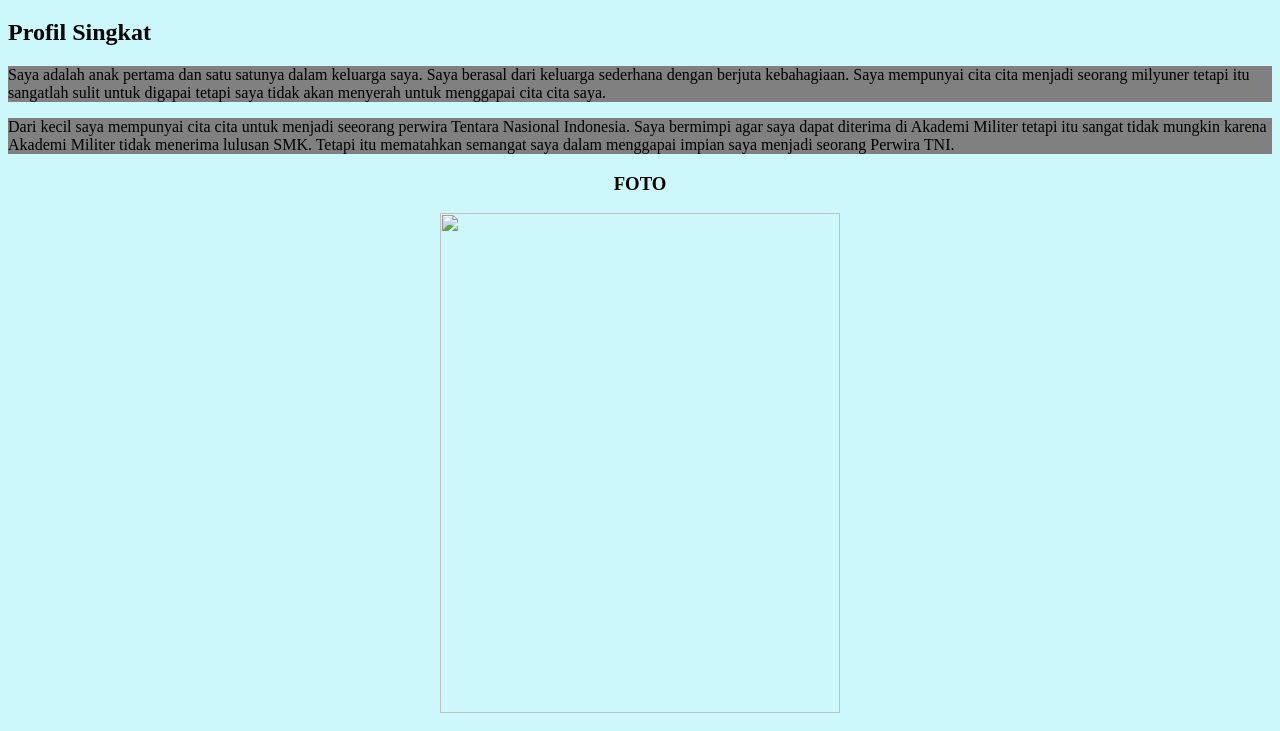
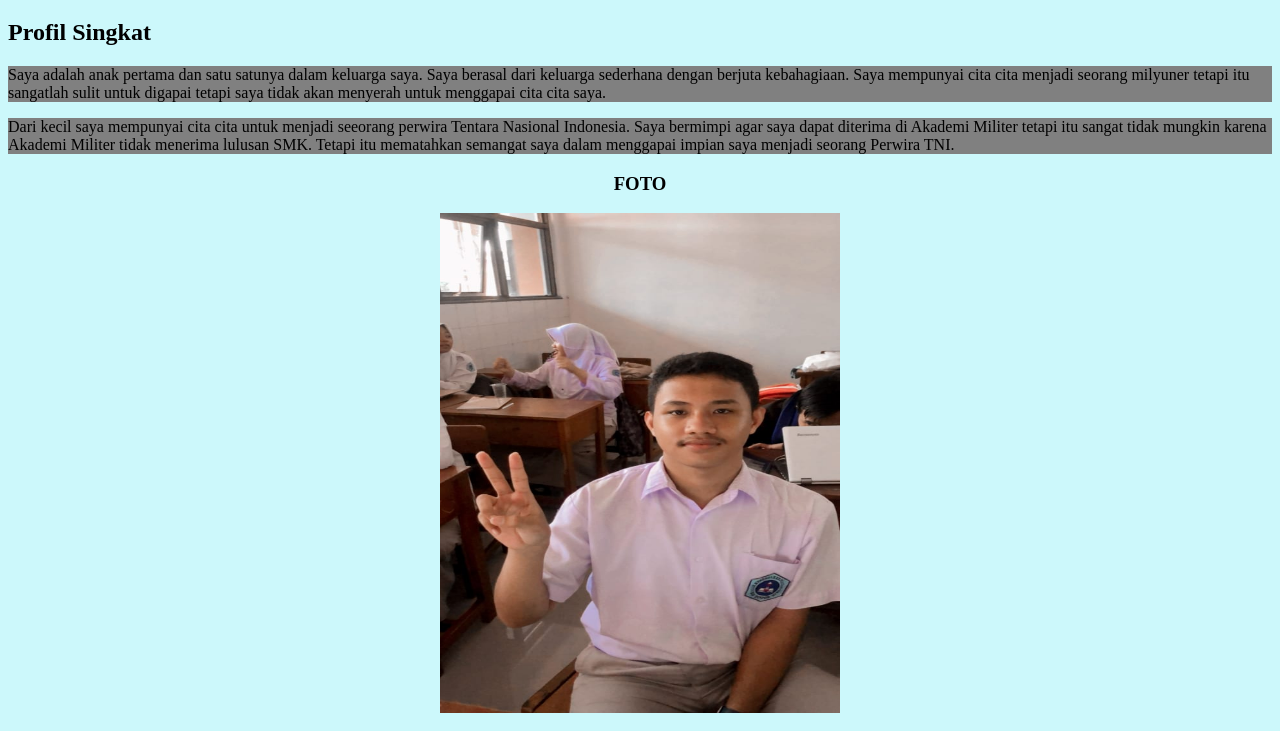
Before and after one commit to marianothomas/marianothomas.github.io, a plain HTML site: page index.html in a window 1280 px wide. Shown: the part 61-792 px from the top of the page. Drawn offline with Linux system fonts and the light colour scheme.

Commit message:
Update index.html

```diff
--- a/index.html
+++ b/index.html
@@ -11,7 +11,7 @@
 	<p> Saya adalah anak pertama dan satu satunya dalam keluarga saya. Saya berasal dari keluarga sederhana dengan berjuta kebahagiaan. Saya mempunyai cita cita menjadi seorang milyuner tetapi itu sangatlah sulit untuk digapai tetapi saya tidak akan menyerah untuk menggapai cita cita saya.</p>
 	<p>Dari kecil saya mempunyai cita cita untuk menjadi seeorang perwira Tentara Nasional Indonesia. Saya bermimpi agar saya dapat diterima di Akademi Militer tetapi itu sangat tidak mungkin karena Akademi Militer tidak menerima lulusan SMK. Tetapi itu mematahkan semangat saya dalam menggapai impian saya menjadi seorang Perwira TNI. <p>
 	<h3 align="center">FOTO</h3>
-	<img src="foto" width="400px" height="500px" style="display: block; margin: auto;">
+	<img src="foto.jpg" width="400px" height="500px" style="display: block; margin: auto;">
 
 	<h4 align="left">Biodata singkat</h4>
 	<p>Nama					: Mariano Thomas Toti</p>
```
